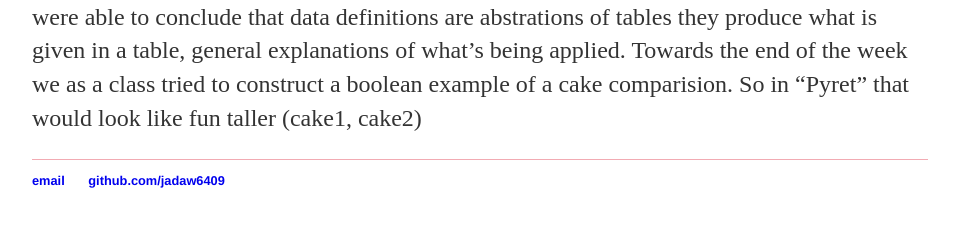
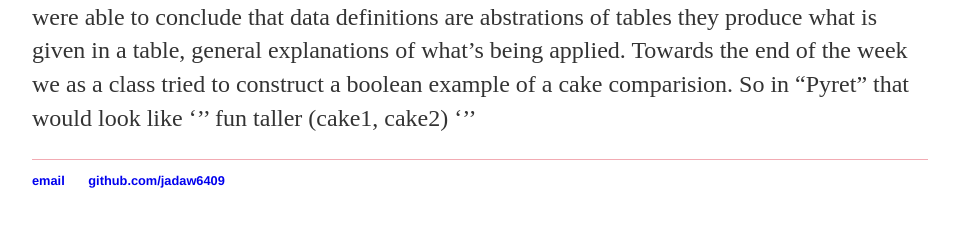
Before and after one commit to jadaw6409/jadaw6409.github.io, a Jekyll site: the page built from _posts/2018-11-09-title-of-my-post.md, in a window 1280 px wide. Shown: the part 645-872 px from the top of the page, without its empty margins (160-1119 px from the left). Built offline with Jekyll 4.4.1, drawn with Linux system fonts in a browser that asks for light colours; some of the changed text lies outside the part shown.

Commit message:
Update 2018-11-09-title-of-my-post.md

```diff
--- a/_posts/2018-11-09-title-of-my-post.md
+++ b/_posts/2018-11-09-title-of-my-post.md
@@ -4,4 +4,4 @@ title: "Jada Williams Computer Science Reflection"
 date: 2018-11-09
 ---
 
-Welcome back to the blog ;) today it is week 9 this week, in the beginning of the week we went over the x and y values of a function called delivery which connected to the contract delivery state. In that contract delivery state it takes in 2 numbers and creates an x and y coordinate to return the package to the front of the house. After learning and reviewing the coordinates, we went into creating contracts that contained three different types of fields which were boolean, string, and number. Each field helped answer a specific series of questions that the contract and examples answered, so if I were to ask the computer birthday-cake.layers the result/response would be the amount of layers/the inputed answer like 10 for example. In addition we learned how to set up the templet and apply information in a data definition, this helped set up the example for the function Cake. With that knowledge we were able to conclude that data definitions are abstrations of tables they produce what is given in a table, general explanations of what's being applied. Towards the end of the week we as a class tried to construct a boolean example of a cake comparision. So in "Pyret" that would look like  fun taller (cake1, cake2)
+Welcome back to the blog ;) today it is week 9 this week, in the beginning of the week we went over the x and y values of a function called delivery which connected to the contract delivery state. In that contract delivery state it takes in 2 numbers and creates an x and y coordinate to return the package to the front of the house. After learning and reviewing the coordinates, we went into creating contracts that contained three different types of fields which were boolean, string, and number. Each field helped answer a specific series of questions that the contract and examples answered, so if I were to ask the computer birthday-cake.layers the result/response would be the amount of layers/the inputed answer like 10 for example. In addition we learned how to set up the templet and apply information in a data definition, this helped set up the example for the function Cake. With that knowledge we were able to conclude that data definitions are abstrations of tables they produce what is given in a table, general explanations of what's being applied. Towards the end of the week we as a class tried to construct a boolean example of a cake comparision. So in "Pyret" that would look like  ''' fun taller (cake1, cake2) '''
```
